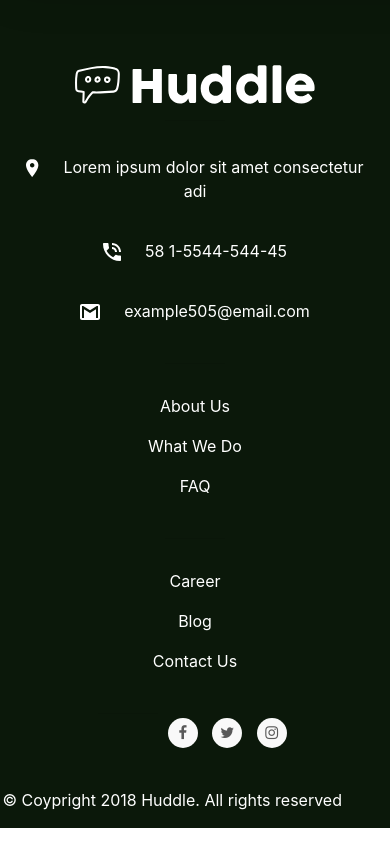
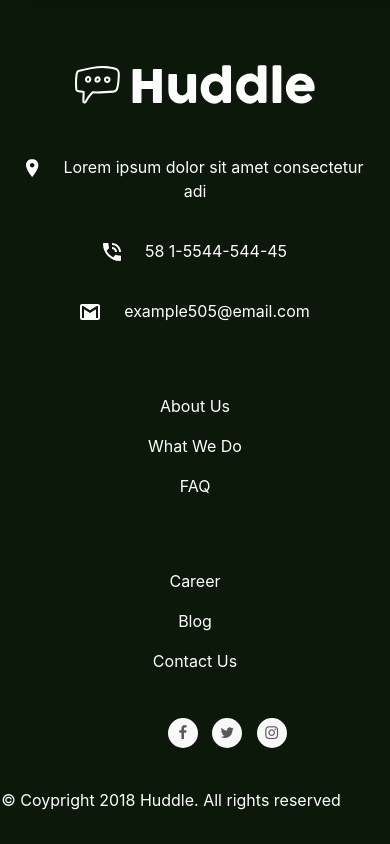
Before and after one commit to gisellmazo/primer-reto-pareja-bootstrap, a plain HTML site: page index.html in a window 390 px wide. Shown: the part 3441-4285 px from the top of the page. Drawn offline with nearby package versions, Linux system fonts and the light colour scheme.

Commit message:
cambio en el footer

```diff
--- a/index.html
+++ b/index.html
@@ -193,8 +193,8 @@
 
 
             <!-- Copyright -->
-            <div class=" footer-copyright text-right pr-5 text-white py-3">
-                © Coypright 2018 Huddle. All rights reserved
+            <div class="footer-copyright text-right pr-5 text-white py-3">
+                <p class="copyright">© Coypright 2018 Huddle. All rights reserved</p>
 
             </div>
             <!-- Copyright -->
--- a/style.css
+++ b/style.css
@@ -129,3 +129,9 @@ ul.social-network li {
 .social-network a {
   background-color: #f9f9f9;
 }
+
+@media (max-width: 640px) {
+  .copyright{
+    text-align: center !important;
+  }
+}
```
